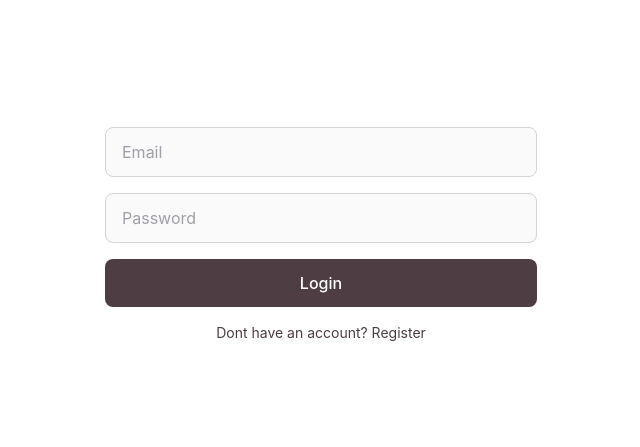
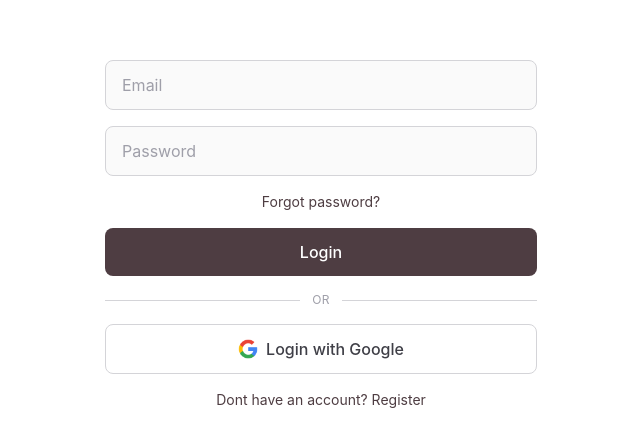
Before and after one commit to redarbib/CybersecuritySRS, a Next.js app: page /login in a window 1280 px wide. Shown: the part 165-612 px from the top of the page, without its empty margins (319-959 px from the left). Built offline with nearby package versions, Linux system fonts and the light colour scheme.

Commit message:
V0.1.3.5
1. Added login google button

2. Added link to forgot password

3. Used export default function more consistent

```diff
--- a/src/app/components/formLanding.tsx
+++ b/src/app/components/formLanding.tsx
@@ -7,7 +7,7 @@ type ApiResponse = {
   message?: string;
 };
 
-const FormLanding = () => {
+export default function FormLanding(){
   const [selectedFile, setSelectedFile] = useState<File | null>(null);
   const [statusMessage, setStatusMessage] = useState<string | null>(null);
   const [isSubmitting, setIsSubmitting] = useState(false);
@@ -162,5 +162,3 @@ const FormLanding = () => {
     </div>
   );
 };
-
-export default FormLanding;
--- a/src/app/components/formLogin.tsx
+++ b/src/app/components/formLogin.tsx
@@ -2,7 +2,7 @@
 import React, { FormEvent, useState } from "react";
 import Link from "next/link";
 
-const FormLogin = () => {
+export default function FormLogin() {
   const [email, setEmail] = useState("");
   const [password, setPassword] = useState("");
   const [error, setError] = useState<string | null>(null);
@@ -69,7 +69,6 @@ const FormLogin = () => {
           focus:border-[#4E3D42]
         "
       />
-
       <input
         type="password"
         placeholder="Password"
@@ -93,6 +92,13 @@ const FormLogin = () => {
         "
       />
 
+      <Link
+        href="/forgot-password"
+        className="text-sm text-[#4E3D42] hover:underline text-center"
+      >
+        Forgot password?
+      </Link>
+
       <button
         type="submit"
         className="
@@ -109,12 +115,43 @@ const FormLogin = () => {
       >
         Login
       </button>
+
+      <div className="flex items-center gap-3">
+        <div className="h-px flex-1 bg-zinc-300" />
+        <span className="text-xs text-zinc-400 uppercase tracking-wide">
+          or
+        </span>
+        <div className="h-px flex-1 bg-zinc-300" />
+      </div>
+
+      <button
+        type="button"
+        className="
+          w-full
+          rounded-lg
+          border border-zinc-300
+          bg-white
+          py-3
+          text-zinc-700
+          font-medium
+          flex items-center justify-center gap-2
+          transition-all duration-200
+          hover:bg-zinc-50
+          active:scale-95
+        "
+      >
+        <img src="/google.png " alt="Google" className="w-5 h-5" />
+        Login with Google
+      </button>
+
       {registeredSuccessfully && (
         <p className="text-sm text-green-600">
           Account created successfully. You can log in now.
         </p>
       )}
+
       {error && <p className="text-sm text-red-500">{error}</p>}
+
       <Link
         href="/register"
         className="text-sm text-[#4E3D42] hover:underline text-center"
@@ -123,6 +160,4 @@ const FormLogin = () => {
       </Link>
     </form>
   );
-};
-
-export default FormLogin;
+}
--- a/src/app/components/formRegister.tsx
+++ b/src/app/components/formRegister.tsx
@@ -2,7 +2,7 @@
 import React, { FormEvent, useState } from "react";
 import Link from "next/link";
 
-const FormRegister = () => {
+export default function FormRegister(){
   const [email, setEmail] = useState("");
   const [password, setPassword] = useState("");
   const [confirmPassword, setConfirmPassword] = useState("");
@@ -148,5 +148,3 @@ const FormRegister = () => {
     </form>
   );
 };
-
-export default FormRegister;
--- a/src/app/components/formReset.tsx
+++ b/src/app/components/formReset.tsx
@@ -75,9 +75,6 @@ export default function FormReset() {
       >
         Forget password
       </button>
-      <Link href="/login" className="text-sm hover:underline text-center">
-        Know your password? Login
-      </Link>
     </form>
   );
 }
--- a/src/app/dashboard/page.tsx
+++ b/src/app/dashboard/page.tsx
@@ -1,9 +1,7 @@
-import React from 'react'
-
-const Dashboard = () => {
+export default function Dashboard() {
   return (
-    <div>Dashboard test</div>
-  )
+    <div>
+      <h1>Dashboard test</h1>
+    </div>
+  );
 }
-
-export default Dashboard
--- a/src/app/login/page.tsx
+++ b/src/app/login/page.tsx
@@ -1,11 +1,9 @@
 import FormLogin from "../components/formLogin";
 
-const LoginPage = () => {
+export default function LoginPage(){
   return (
     <div className="flex justify-center items-center min-h-screen">
       <FormLogin />
     </div>
   );
 };
-
-export default LoginPage;
```
Also changed, not shown: src/app/page.tsx (line endings or trailing spaces).
